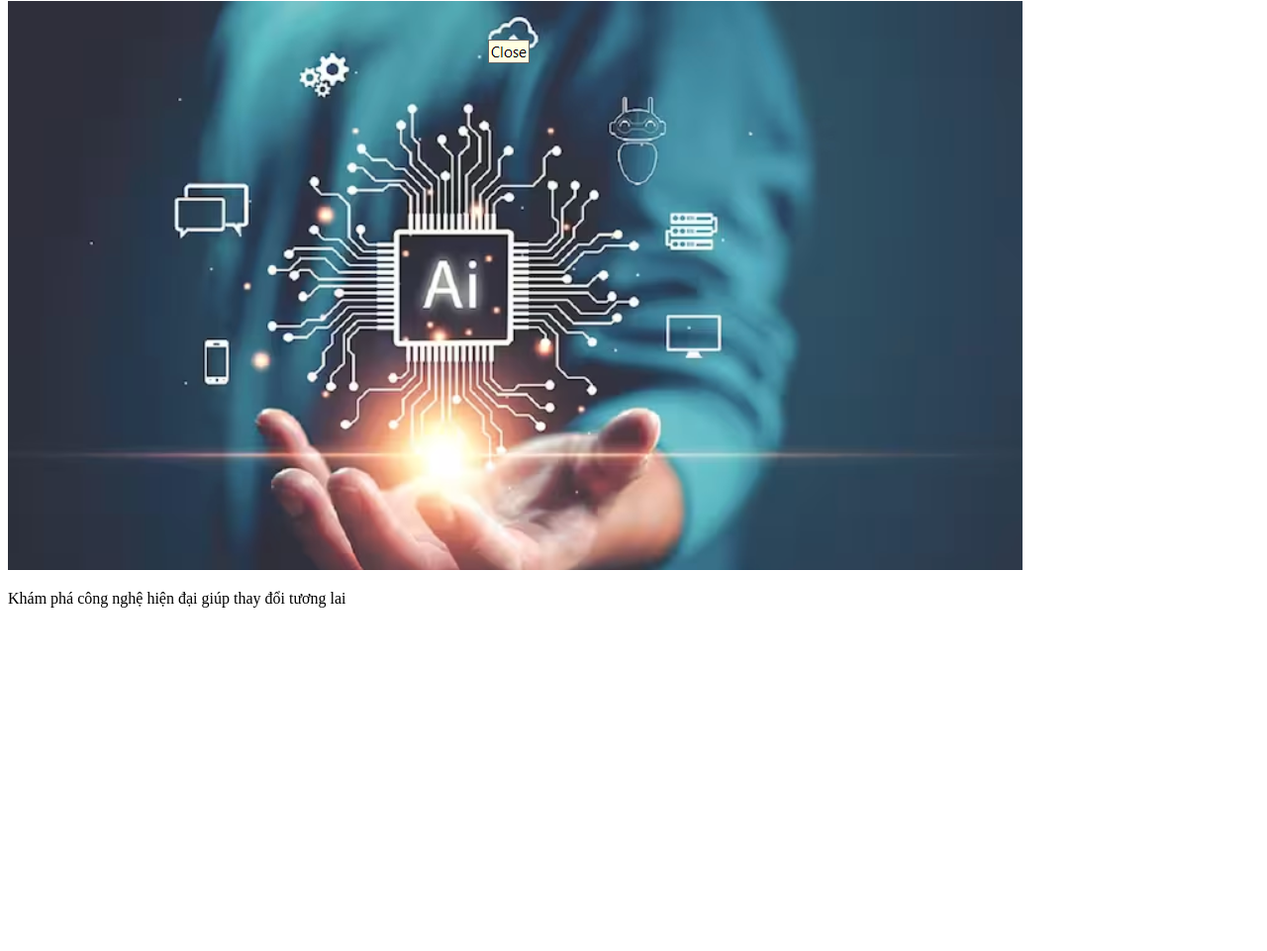
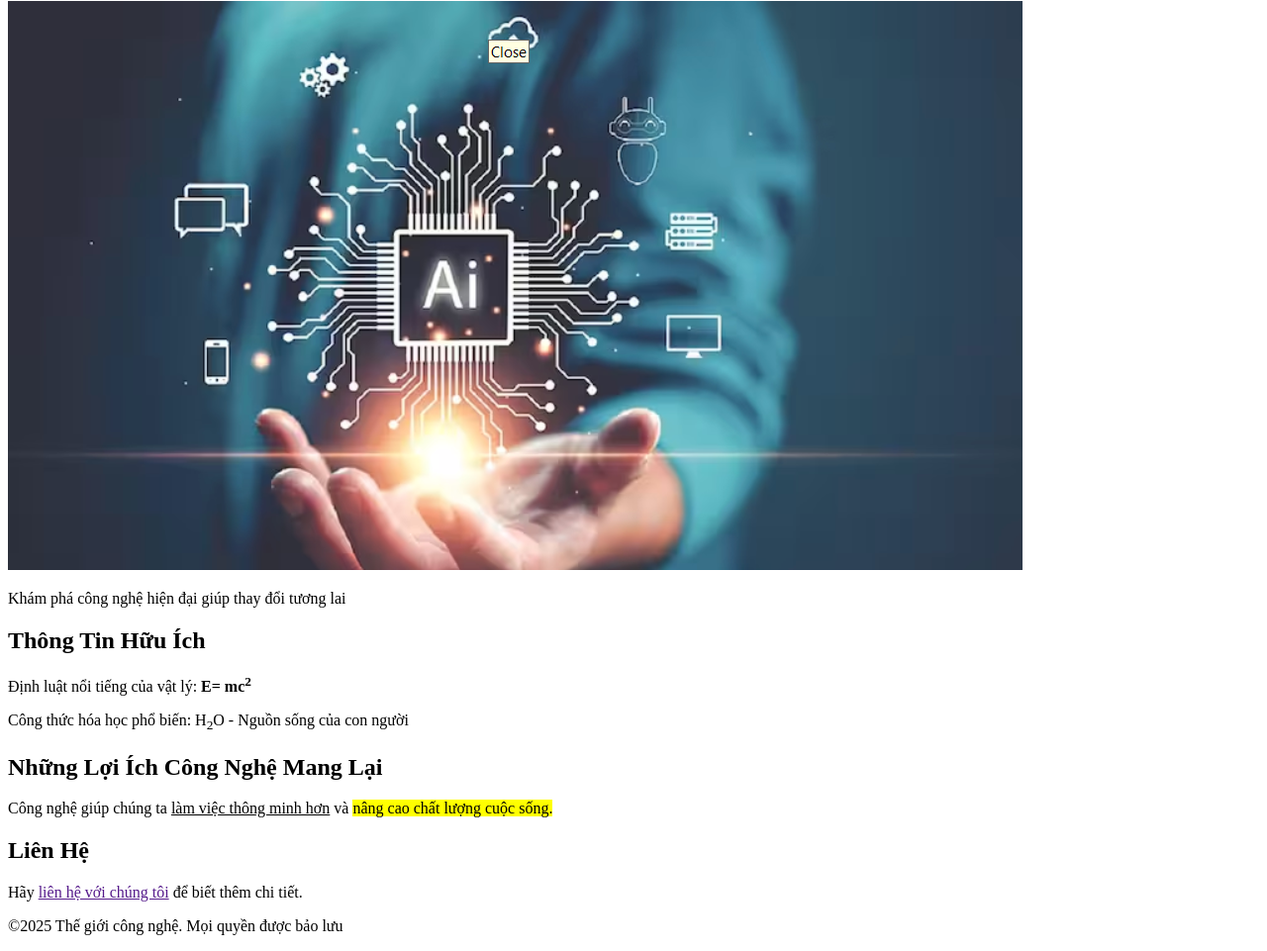
Before and after one commit to BimBipUNu/Frontend, a plain HTML site: page Session1/Baitap10.html in a window 1280 px wide. Shown: the part 369-1330 px from the top of the page at 99% size. Before the commit the page ends 999 px from the top, so only its background shows below. Drawn offline with Linux system fonts and the light colour scheme.

Commit message:
session1

```diff
--- a/Session1/Baitap10.html
+++ b/Session1/Baitap10.html
@@ -19,5 +19,13 @@
 <h2>Tiêu Điểm Công Nghệ</h2>
 <img src="img/imgBaitap10.png" alt="AI picture">
 <p>Khám phá công nghệ hiện đại giúp thay đổi tương lai</p>
+<h2>Thông Tin Hữu Ích</h2>
+<p>Định luật nổi tiếng của vật lý: <b>E= mc<sup>2</sup></b></p>
+<p>Công thức hóa học phổ biến: H<sub>2</sub>O - Nguồn sống của con người</p>
+<h2>Những Lợi Ích Công Nghệ Mang Lại</h2>
+<p>Công nghệ giúp chúng ta <u>làm việc thông minh hơn</u> và <mark>nâng cao chất lượng cuộc sống.</mark></p>
+<h2>Liên Hệ</h2>
+<p>Hãy <a href="">liên hệ với chúng tôi</a> để biết thêm chi tiết.</p>
+<p>&copy;2025 Thế giới công nghệ. Mọi quyền được bảo lưu</p>
 </body>
 </html>
```
